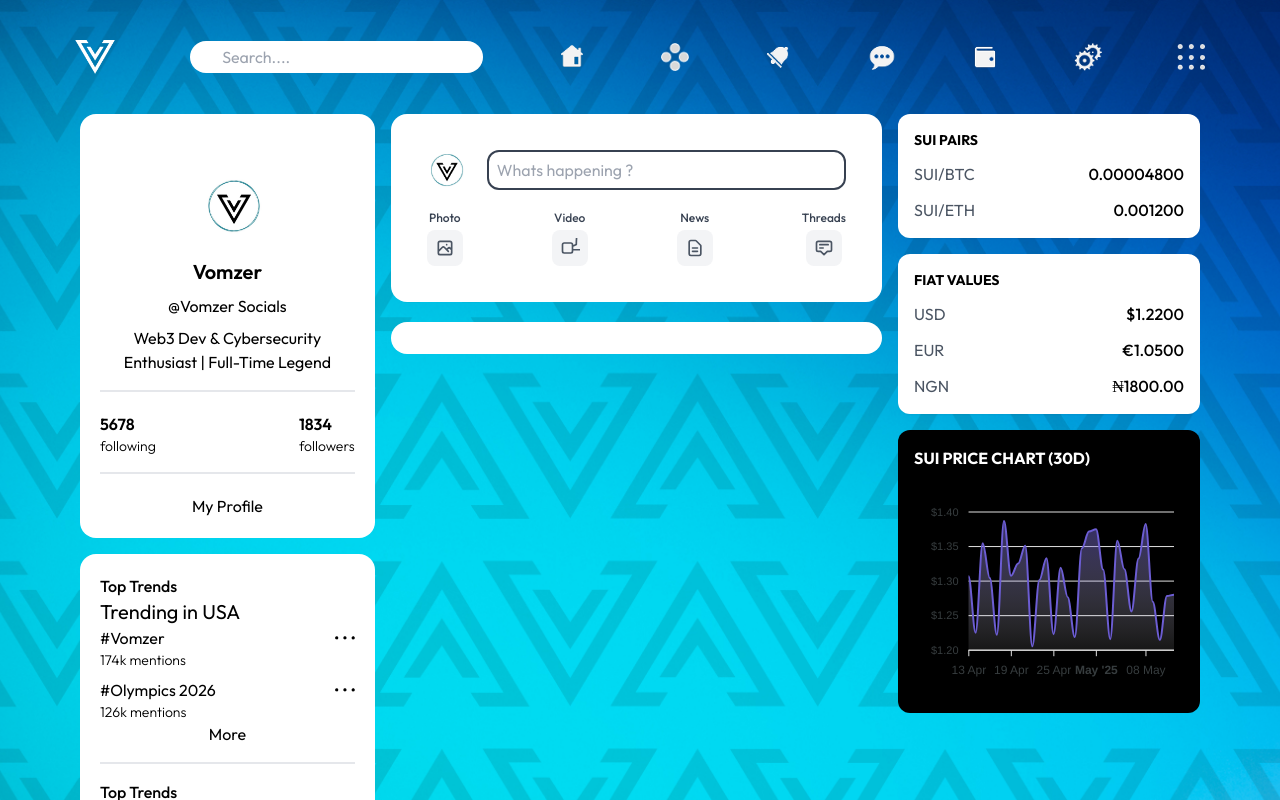
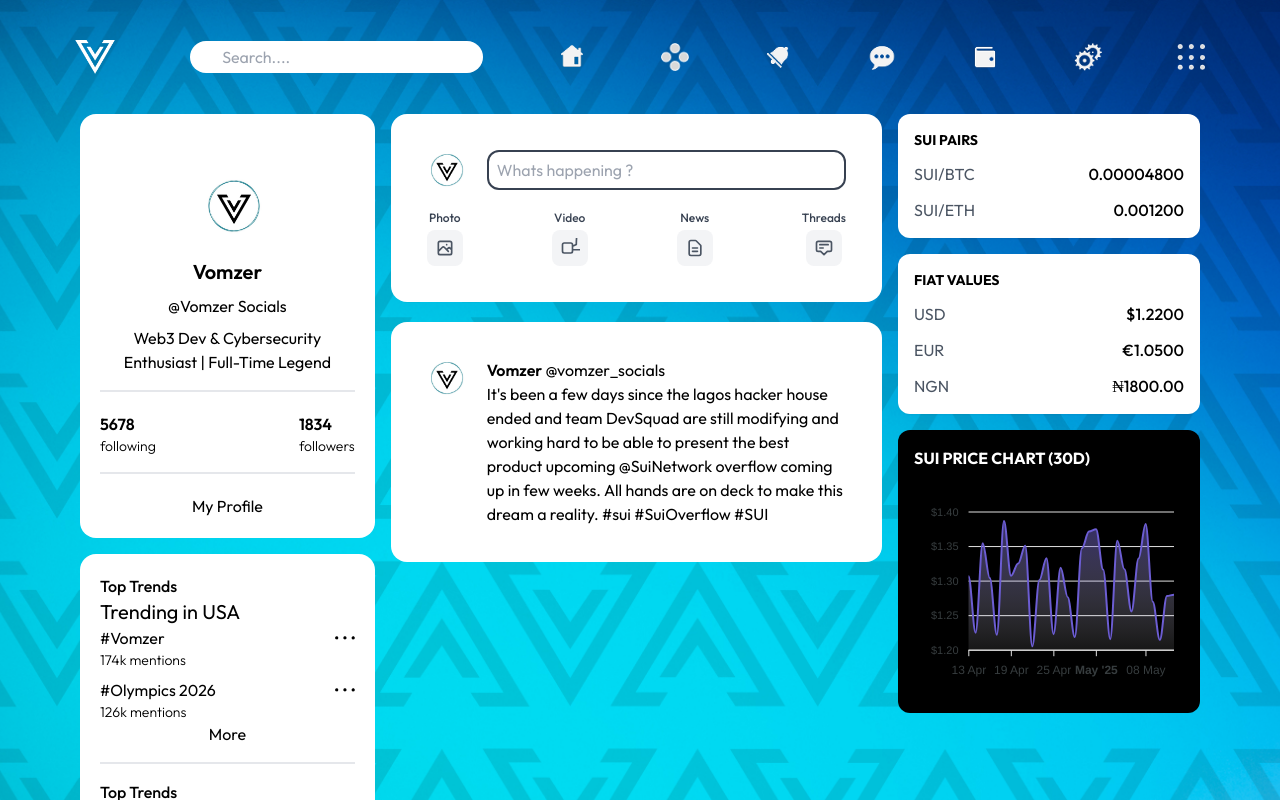
Before and after one commit to Project-Vomzer/Front_end, a React (Vite) app in the folder Vomzer_sui_socials/: page / in a window 1280 px wide. Shown: the top 800 px of the page. Built offline with nearby package versions, Linux system fonts and the light colour scheme.

Commit message:
Vomzer Sui

```diff
--- a/Vomzer_sui_socials/src/components/Feeds.jsx
+++ b/Vomzer_sui_socials/src/components/Feeds.jsx
@@ -74,8 +74,20 @@ const Feeds = () => {
       </div>
       {/* .........Another feed........ */}
       <div className='bg-white rounded-2xl p-4'>
-
+        <div className='flex p-5 gap-5 items-start'>  {/* Added items-start */}
+          <img className='w-10 rounded-full flex-shrink-0' src={assets.logo} alt="" />  {/* Added flex-shrink-0 */}
+          <div className='flex-1'>  {/* Added flex-1 */}
+            <p className='text-justify font-semibold break-words'>  {/* Added text-justify and break-words */}
+            Vomzer <span className='font-normal'>@vomzer_socials</span>
+            </p>
+            <p>
+            It's been a few days since the lagos hacker house ended
+            and team DevSquad are still modifying and working hard to be able to present the best product upcoming @SuiNetwork overflow coming up in few weeks. All hands are on deck to make this dream a reality.
+            #sui #SuiOverflow #SUI
+            </p>
+        </div>
       </div>
+    </div>
     </div>
   )
 }
```
